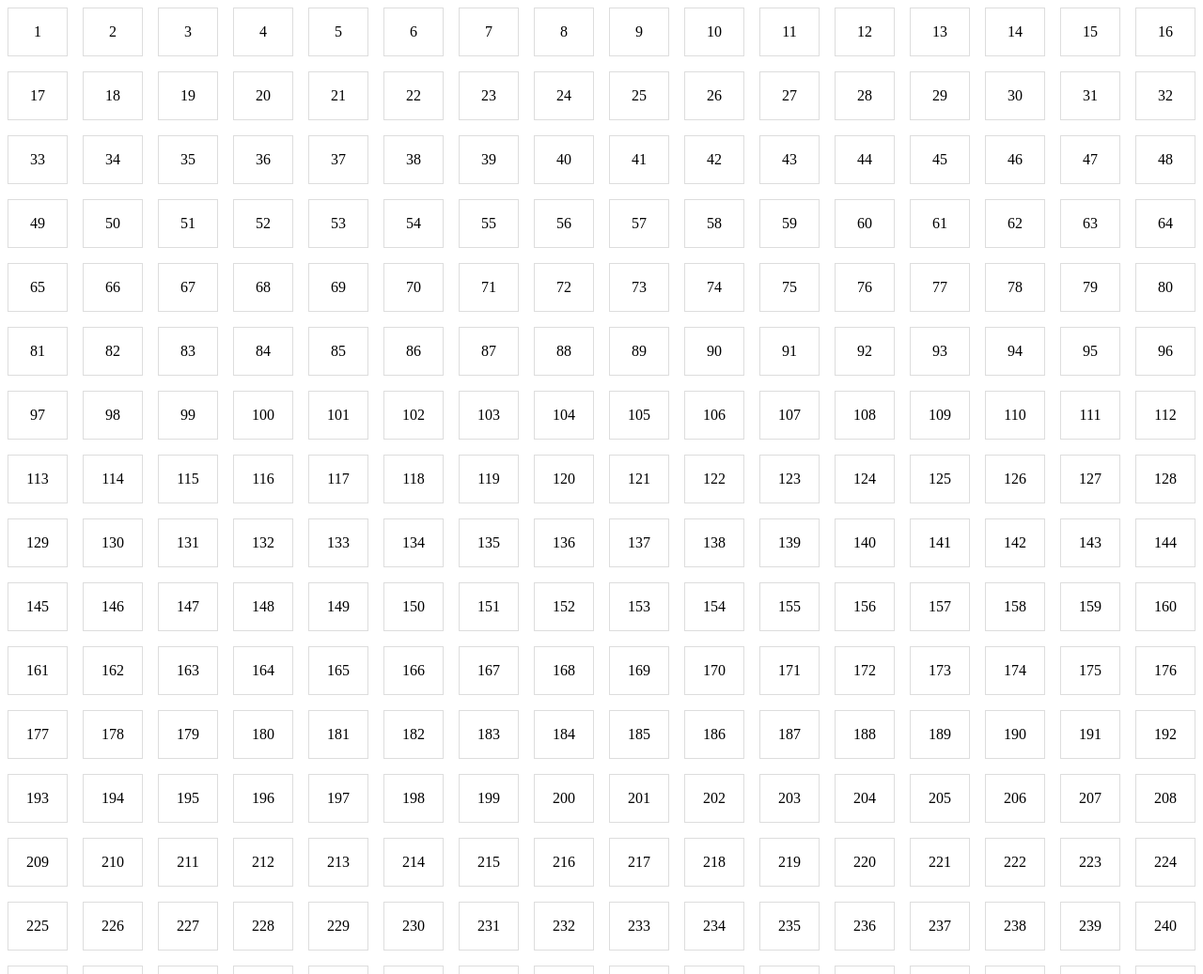
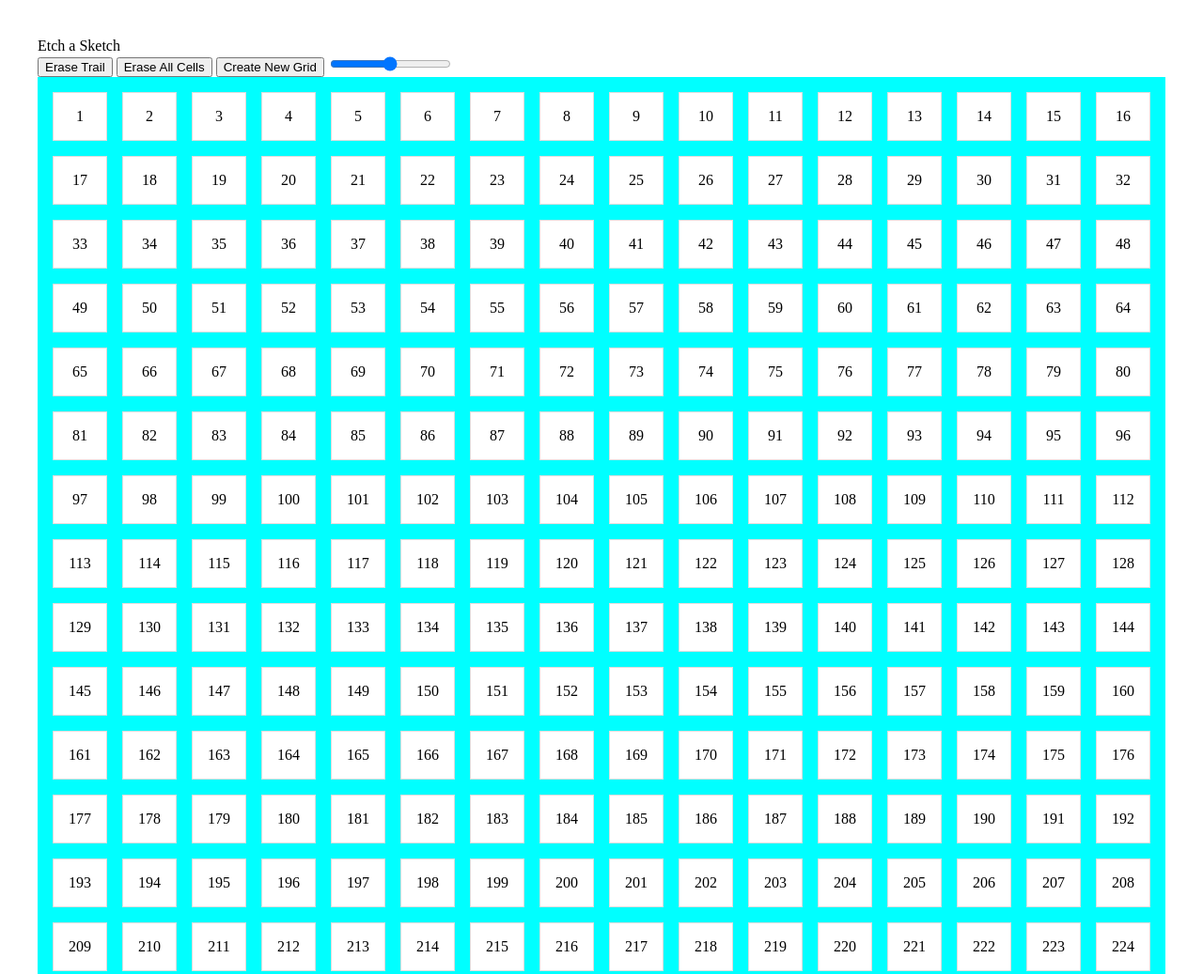
Before and after one commit to sec1214/etch-a-sketch, a plain HTML site: page index.html in a window 1280 px wide. Shown: the top 1037 px of the page at 94% size. Drawn offline with Linux system fonts and the light colour scheme.

Commit message:
updating etch-a-sketch

```diff
--- a/etch_a_sketch.js
+++ b/etch_a_sketch.js
@@ -1,13 +1,68 @@
-const container = document.getElementById('container');
+const container = document.getElementById("container");
+let eraseTrailBtn = document.getElementById("eraseTrailBtn");
+let eraseAllCellsBtn = document.getElementById("eraseAllCellsBtn");
+let createNewGridBtn = document.getElementById("createNewGridBtn");
+let slider = document.getElementById("slider");
 
 function makeRows(rows, cols) {
-    container.style.setProperty('--grid-rows',rows);
-    container.style.setProperty('--grid-cols', cols);
-    for (c = 0; c < (rows * cols); c++) {
-        let cell = document.createElement("div");
-        cell.innerText = (c + 1);
-        container.appendChild(cell).className = "grid-item";
-    };
-};
+  //setting the style for the rows and the columns
+  container.style.setProperty("--grid-rows", rows);
+  container.style.setProperty("--grid-cols", cols);
+
+  //creating the rows and the columns through for loop
+  for (c = 0; c < rows * cols; c++) {
+    let cell = document.createElement("div");
+    cell.innerText = c + 1;
+    container.appendChild(cell).className = "grid-item";
+
+    //trail function attached to cell element
+    cell.addEventListener("mouseover", function (event) {
+      event.target.style.backgroundColor = "black";
+      event.target.style.color = "white";
+    });
+
+    eraseAllCellsBtn.addEventListener("click", function () {
+      var elementsToBeErased = document.getElementsByClassName("grid-item");
+      for (var i = 0; i < elementsToBeErased.length; i++) {
+        container.removeChild(elementsToBeErased[i]);
+      }
+      console.log("erase all cells");
+    });
+  }
+  /*
+  //function to erase trail
+  eraseTrailBtn.addEventListener("click", function () {
+    var elements = document.getElementsByClassName("grid-item");
+    for (var i = 0; i < elements.length; i++) {
+      elements[i].style.backgroundColor = "white";
+      elements[i].style.color = "black";
+    }
+  });
+  */
+
+  //erasing all of the cells
+
+  /*
+    slider.addEventListener("click", function () {
+      let rowNum = val;
+      let cellNum = val;
+      makeRows(rowNum, cellNum);
+    });
+    */
+}
 
 makeRows(16, 16);
+
+function changeRowColNum(val) {
+  let rowNum = val;
+  let cellNum = val;
+  makeRows(rowNum, cellNum);
+}
+
+createNewGridBtn.onclick = function () {
+  let rowNum = window.prompt("How many rows?");
+  let cellNum = window.prompt("How many cells?");
+
+  makeRows(rowNum, cellNum);
+  console.log("createNewGridBtn");
+};
--- a/index.html
+++ b/index.html
@@ -1,19 +1,31 @@
 <!DOCTYPE html>
 <html lang="en">
-<head>
-    <meta charset="UTF-8">
-    <meta http-equiv="X-UA-Compatible" content="IE=edge">
-    <meta name="viewport" content="width=device-width, initial-scale=1.0">
+  <head>
+    <meta charset="UTF-8" />
+    <meta http-equiv="X-UA-Compatible" content="IE=edge" />
+    <meta name="viewport" content="width=device-width, initial-scale=1.0" />
     <link rel="stylesheet" href="style.css" />
-    <title>Document</title>
-</head>
-<body>
-    <div id="container">
+    <title>etch_a_sketch</title>
+  </head>
 
+  <body>
+    <header>Etch a Sketch</header>
+    <button id="eraseTrailBtn">Erase Trail</button>
 
-    </div>
+    <button id="eraseAllCellsBtn">Erase All Cells</button>
 
+    <button id="createNewGridBtn">Create New Grid</button>
+
+    <input
+      id="slider"
+      type="range"
+      min="2"
+      max="16"
+      oninput="changeRowColNum(this.value)"
+    />
+
+    <div id="container"></div>
 
     <script type="text/javascript" src="etch_a_sketch.js"></script>
-</body>
+  </body>
 </html>
--- a/style.css
+++ b/style.css
@@ -1,6 +1,7 @@
 :root {
+  --grid-rows: 1;
   --grid-cols: 1;
-  --grid-rows: 1;
+  padding: 2em;
 }
 
 #container {
@@ -8,10 +9,20 @@
   grid-gap: 1em;
   grid-template-rows: repeat(var(--grid-rows), 1fr);
   grid-template-columns: repeat(var(--grid-cols), 1fr);
+
+  background-color: cyan;
+  padding: 1em;
 }
 
 .grid-item {
   padding: 1em;
   border: 1px solid #ddd;
   text-align: center;
+  background-color: white;
+  color: black;
 }
+
+.grid-item:hover {
+  background-color: burlywood;
+  color: white;
+}
```
